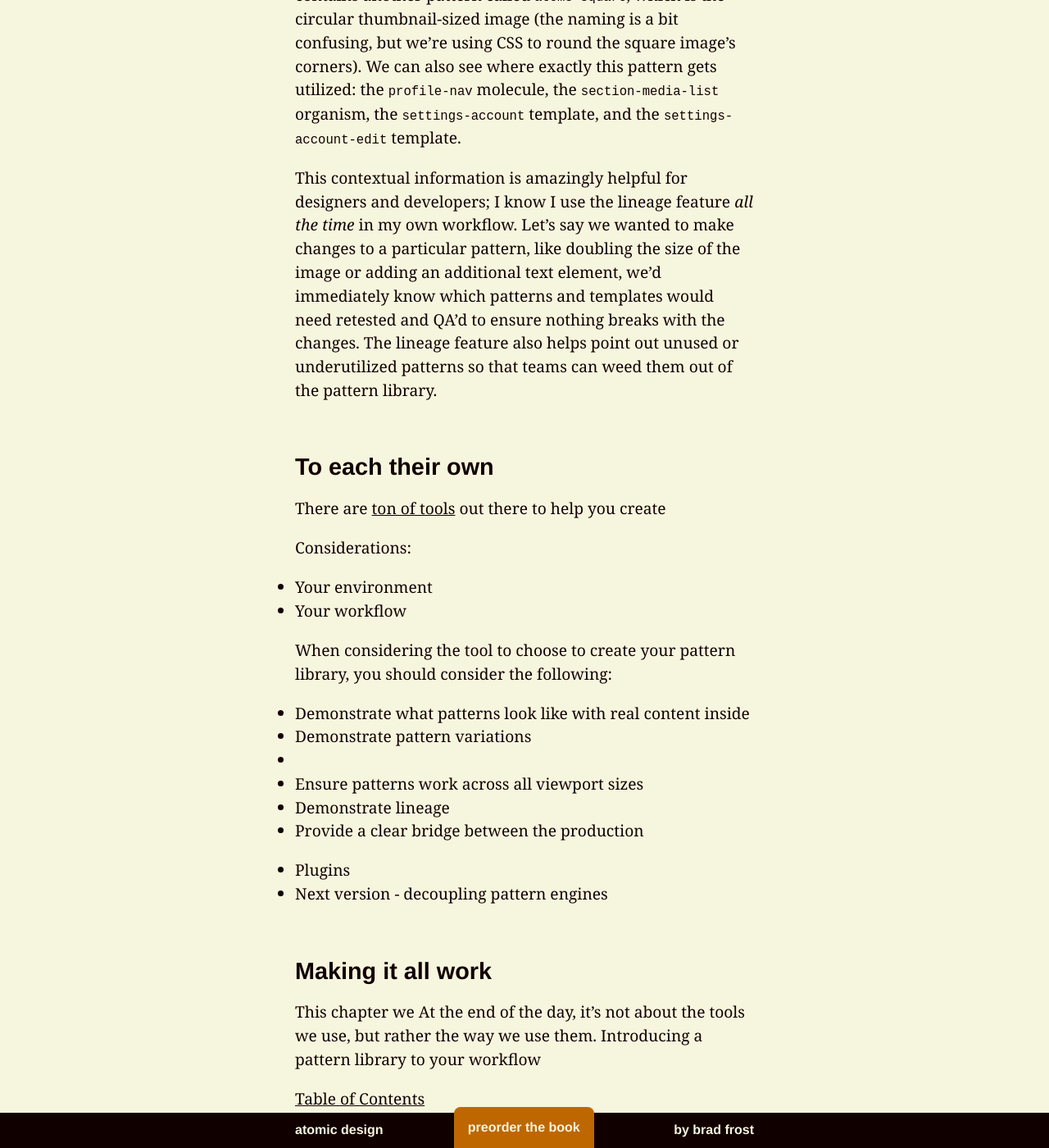
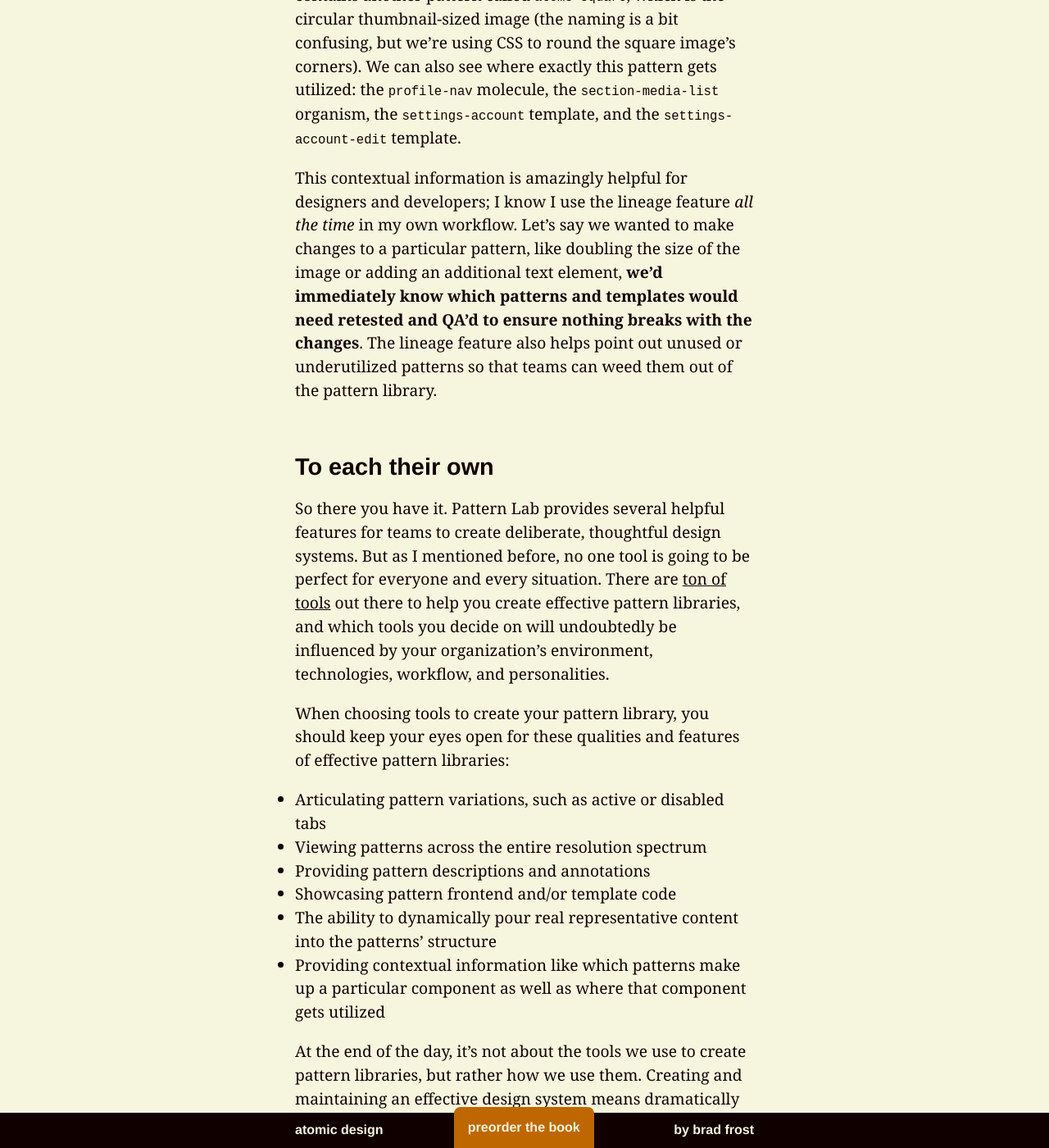
Before and after one commit to bradfrost/atomic-design, a Jekyll site: the page built from chapter-3.md, in a window 1280 px wide and 1400 px high, scrolled down 38204 px. Shown: the whole window at 82% size. Built offline with Jekyll 4.4.1, drawn with Linux system fonts in a browser that asks for light colours; some of the changed text lies outside the part shown.

Commit message:
Chapter 3 draft
Outro

```diff
--- a/chapter-3.md
+++ b/chapter-3.md
@@ -406,27 +406,18 @@ Thanks to the Russian nesting doll include approach described earlier in the cha
 
 In the above example, we have a molecule pattern called `block-media-link`, which contains an image, headline, and call to action. Looking at the pattern's lineage, we can see it contains another pattern called `atoms-square`, which is the circular thumbnail-sized image (the naming is a bit confusing, but we're using CSS to round the square image's corners). We can also see where exactly this pattern gets utilized: the `profile-nav` molecule, the `section-media-list` organism, the `settings-account` template, and the `settings-account-edit` template.
 
-This contextual information is amazingly helpful for designers and developers; I know I use the lineage feature *all the time* in my own workflow. Let's say we wanted to make changes to a particular pattern, like doubling the size of the image or adding an additional text element, we'd immediately know which patterns and templates would need retested and QA'd to ensure nothing breaks with the changes. The lineage feature also helps point out unused or underutilized patterns so that teams can weed them out of the pattern library.
+This contextual information is amazingly helpful for designers and developers; I know I use the lineage feature *all the time* in my own workflow. Let's say we wanted to make changes to a particular pattern, like doubling the size of the image or adding an additional text element, **we'd immediately know which patterns and templates would need retested and QA'd to ensure nothing breaks with the changes**. The lineage feature also helps point out unused or underutilized patterns so that teams can weed them out of the pattern library.
 
 ## To each their own
-There are [ton of tools](http://styleguides.io/tools.html) out there to help you create
+So there you have it. Pattern Lab provides several helpful features for teams to create deliberate, thoughtful design systems. But as I mentioned before, no one tool is going to be perfect for everyone and every situation. There are [ton of tools](http://styleguides.io/tools.html) out there to help you create effective pattern libraries, and which tools you decide on will undoubtedly be influenced by your organization's environment, technologies, workflow, and personalities.
 
-Considerations:
-- Your environment
-- Your workflow
+When choosing tools to create your pattern library, you should keep your eyes open for these qualities and features of effective pattern libraries:
 
-When considering the tool to choose to create your pattern library, you should consider the following:
+- Articulating pattern variations, such as active or disabled tabs
+- Viewing patterns across the entire resolution spectrum
+- Providing pattern descriptions and annotations
+- Showcasing pattern frontend and/or template code
+- The ability to dynamically pour real representative content into the patterns' structure
+- Providing contextual information like which patterns make up a particular component as well as where that component gets utilized
 
-- Demonstrate what patterns look like with real content inside
-- Demonstrate pattern variations
--
-- Ensure patterns work across all viewport sizes
-- Demonstrate lineage
-- Provide a clear bridge between the production
-
-- Plugins
-- Next version - decoupling pattern engines
-
-## Making it all work
-This chapter we
-At the end of the day, it's not about the tools we use, but rather the way we use them. Introducing a pattern library to your workflow
+At the end of the day, it's not about the tools we use to create pattern libraries, but rather how we use them. Creating and maintaining an effective design system means dramatically changing your organization's culture, processes, and workflows. If that sounds hard to you, it's because it is! But fear not! The next chapter will detail the entire process of creating and maintaining a successful design system to set your organization up for longterm success.
```
Also changed, not shown: 2 other files.
